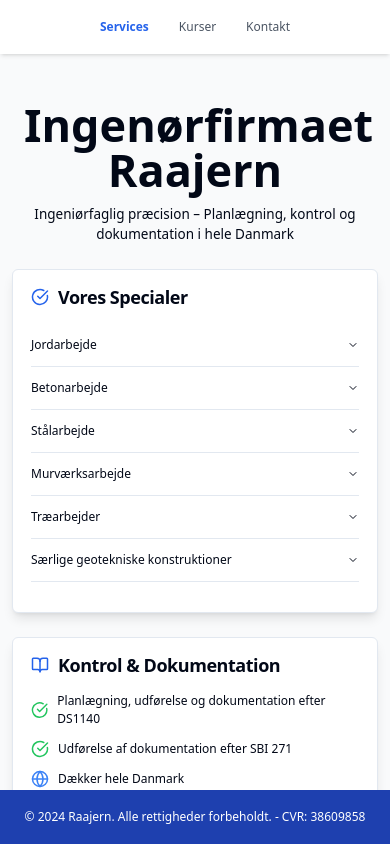
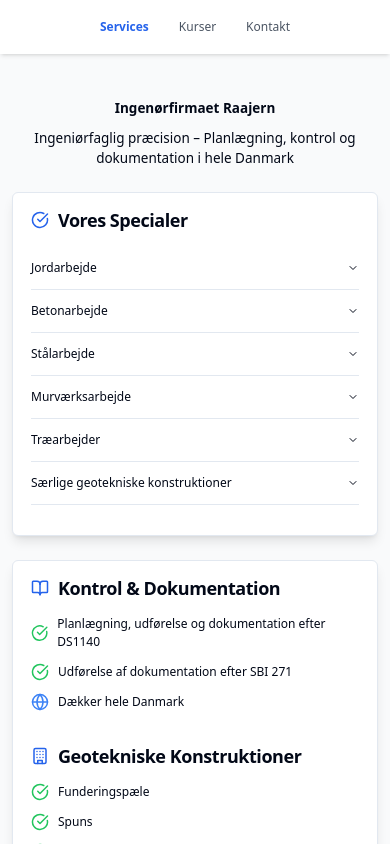
Before and after one commit to fishylunar/raajern-react, a React (Vite) app: page / in a window 390 px wide. Shown: the top 844 px of the page. Built offline with nearby package versions, Linux system fonts and the light colour scheme.

Commit message:
Header & Footer adjustments

```diff
--- a/src/App.css
+++ b/src/App.css
@@ -71,6 +71,29 @@
   width: 100%;
 }
 
+.footer {
+  position: fixed;
+  bottom: 0;
+  width: 100%;
+  background-color: #f5f5f5;
+  padding: 10px;
+}
+@media screen and (max-width: 600px) {
+  .footer {
+    position: relative;
+    bottom: auto;
+    margin-top: auto;
+  }
+}
+.header {
+  font-size: 24px;
+}
+
+@media screen and (max-width: 600px) {
+  .header {
+    font-size: 18px;
+  }
+}
 body {
   zoom: 0.75;
 }
--- a/src/App.tsx
+++ b/src/App.tsx
@@ -112,7 +112,7 @@
         {activeTab === "services" && (
           <>
             <header className="max-w-6xl mx-auto px-4 py-8 text-center">
-              <h1 className="text-6xl font-bold mb-4">
+              <h1 className="text-6xl font-bold mb-4 header">
                 Ingenørfirmaet Raajern
               </h1>
               <p className="text-lg leading-normal">
@@ -287,7 +287,7 @@
       </main>
 
       {/* Footer */}
-      <footer className="sticky-footer bg-blue-800 text-white py-6 mt-8">
+      <footer className="sticky-footer bg-blue-800 text-white py-6 mt-8 footer">
         <div className="max-w-6xl mx-auto px-4 text-center">
           <p>
             &copy; 2024 Raajern. Alle rettigheder forbeholdt. - CVR: 38609858
```
